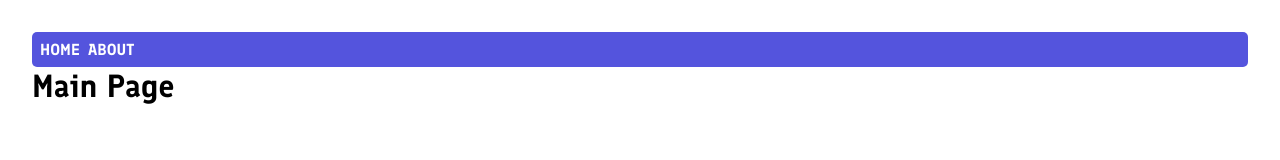
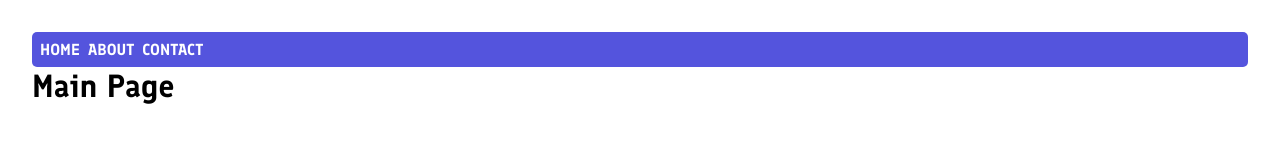
Before and after one commit to alan-jouhar/demo, a React app: page / in a window 1280 px wide. Shown: the top 160 px of the page. Built offline with nearby package versions, Linux system fonts and the light colour scheme.

Commit message:
add a new page for contact

```diff
--- a/src/App.tsx
+++ b/src/App.tsx
@@ -1,8 +1,9 @@
 import React from "react";
 import { BrowserRouter, Route, Switch } from "react-router-dom";
 import Nav from "./components/Nav/Nav";
-import Main from "./pages/Main"
-import About from "./pages/About"
+import Main from "./pages/Main";
+import About from "./pages/About";
+import Contact from './pages/Contact'
 const App: React.FC = (props) => {
 	return (
 		<BrowserRouter>
@@ -11,11 +12,15 @@ const App: React.FC = (props) => {
 					pages={[
 						{ name: "home", path: "/" },
 						{ name: "about", path: "/about" },
+						{ name: "contact", path: "/contact" },
 					]}
 				/>
 				<Switch>
 					<Route path="/about">
 						<About />
+					</Route>
+					<Route path="/contact">
+						<Contact />
 					</Route>
 					<Route path="/">
 						<Main />
```
